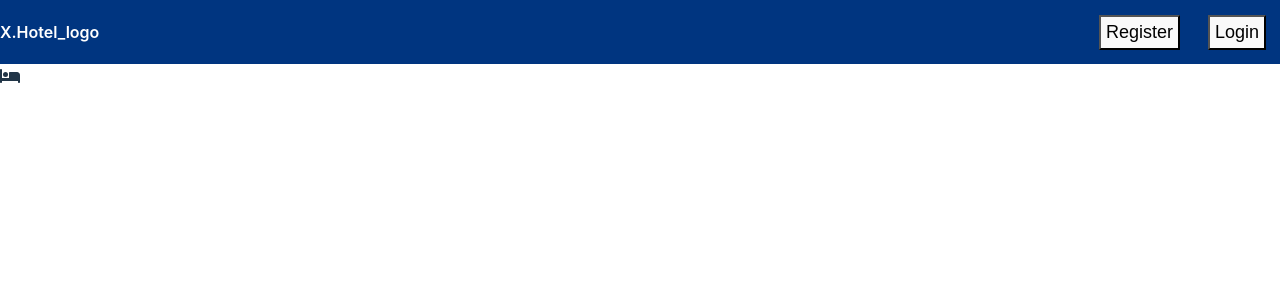
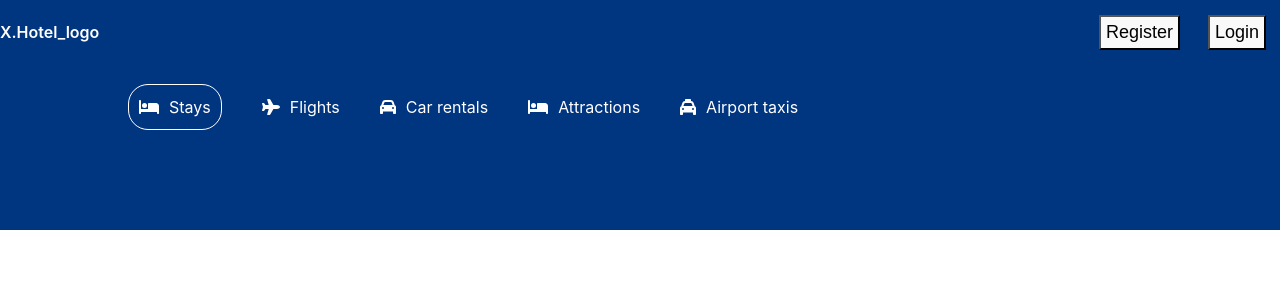
Before and after one commit to khaledx30/booking-app, a React (Vite) app: page / in a window 1280 px wide. Shown: the top 300 px of the page. Built offline with nearby package versions, Linux system fonts and the light colour scheme.

Commit message:
change in styles

```diff
--- a/src/components/header/Header.jsx
+++ b/src/components/header/Header.jsx
@@ -1,13 +1,36 @@
-import { faBed } from "@fortawesome/free-solid-svg-icons";
+import {
+  faBed,
+  faCar,
+  faPlane,
+  faTaxi,
+} from "@fortawesome/free-solid-svg-icons";
 import { FontAwesomeIcon } from "@fortawesome/react-fontawesome";
 import "./header.css";
 export default function Header() {
-  // inistaling font awesome
   return (
     <div className="header">
-      <div className="headerList">
-        <div className="headerListItem">
-          <FontAwesomeIcon icon={faBed} />
+      <div className="headerContainer">
+        <div className="headerList">
+          <div className="headerListItem active">
+            <FontAwesomeIcon icon={faBed} />
+            <span>Stays</span>
+          </div>
+          <div className="headerListItem">
+            <FontAwesomeIcon icon={faPlane} />
+            <span>Flights</span>
+          </div>
+          <div className="headerListItem">
+            <FontAwesomeIcon icon={faCar} />
+            <span>Car rentals</span>
+          </div>
+          <div className="headerListItem">
+            <FontAwesomeIcon icon={faBed} />
+            <span>Attractions</span>
+          </div>
+          <div className="headerListItem">
+            <FontAwesomeIcon icon={faTaxi} />
+            <span>Airport taxis</span>
+          </div>
         </div>
       </div>
     </div>
--- a/src/components/header/header.css
+++ b/src/components/header/header.css
@@ -1,3 +1,29 @@
-.bag {
-  background-color: red;
+.header {
+  background-color: #003580;
+  color: white;
+  display: flex;
+  justify-content: center;
+  position: relative;
 }
+
+.headerContainer {
+  width: 100%;
+  max-width: 1024px;
+  margin: 20px 0 100px 0;
+}
+
+.headerList {
+  display: flex;
+  gap: 40px;
+}
+.headerListItem {
+  display: flex;
+  gap: 10px;
+  align-items: center;
+}
+
+.headerListItem.active {
+  border: 1px solid white;
+  padding: 10px;
+  border-radius: 20px;
+}
```
